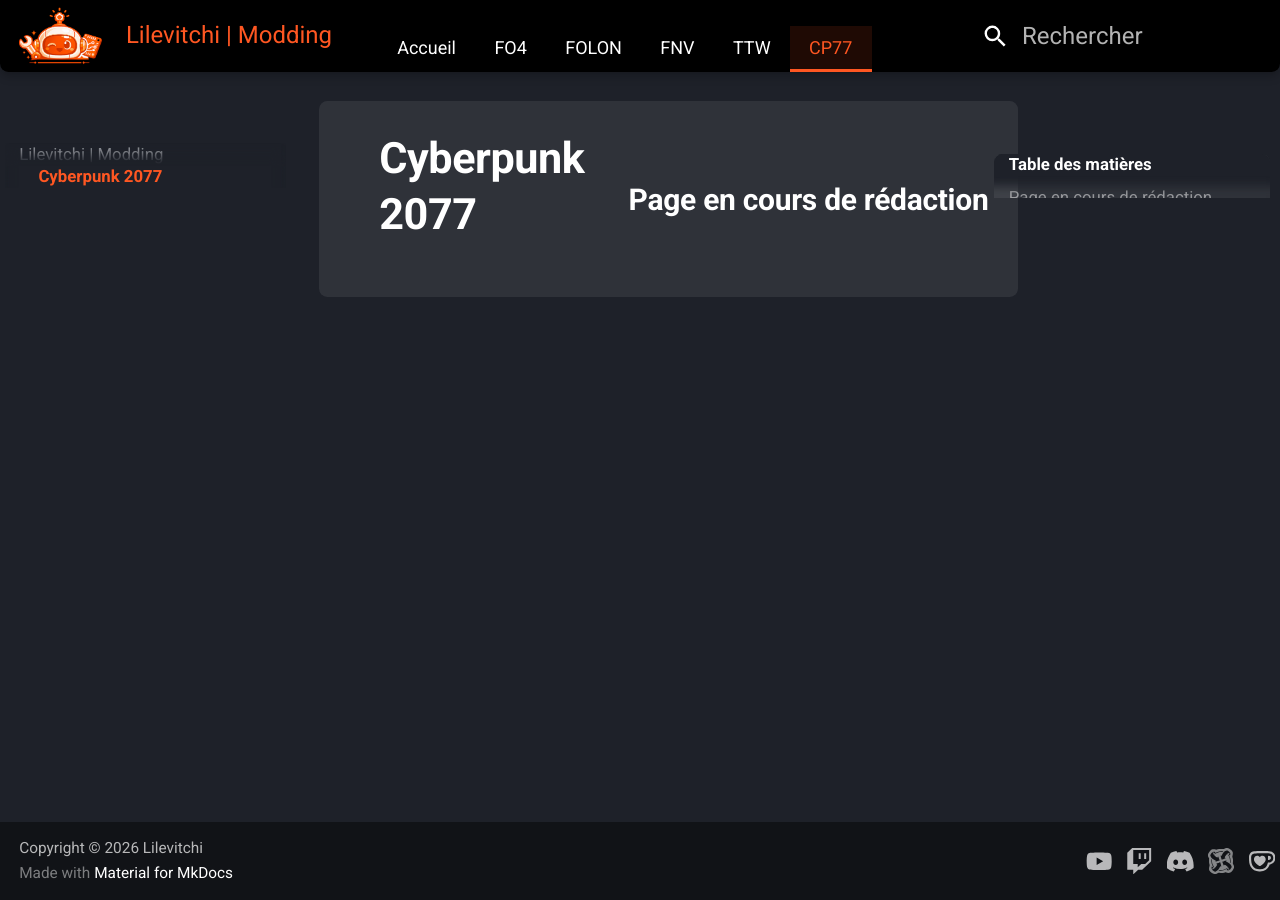
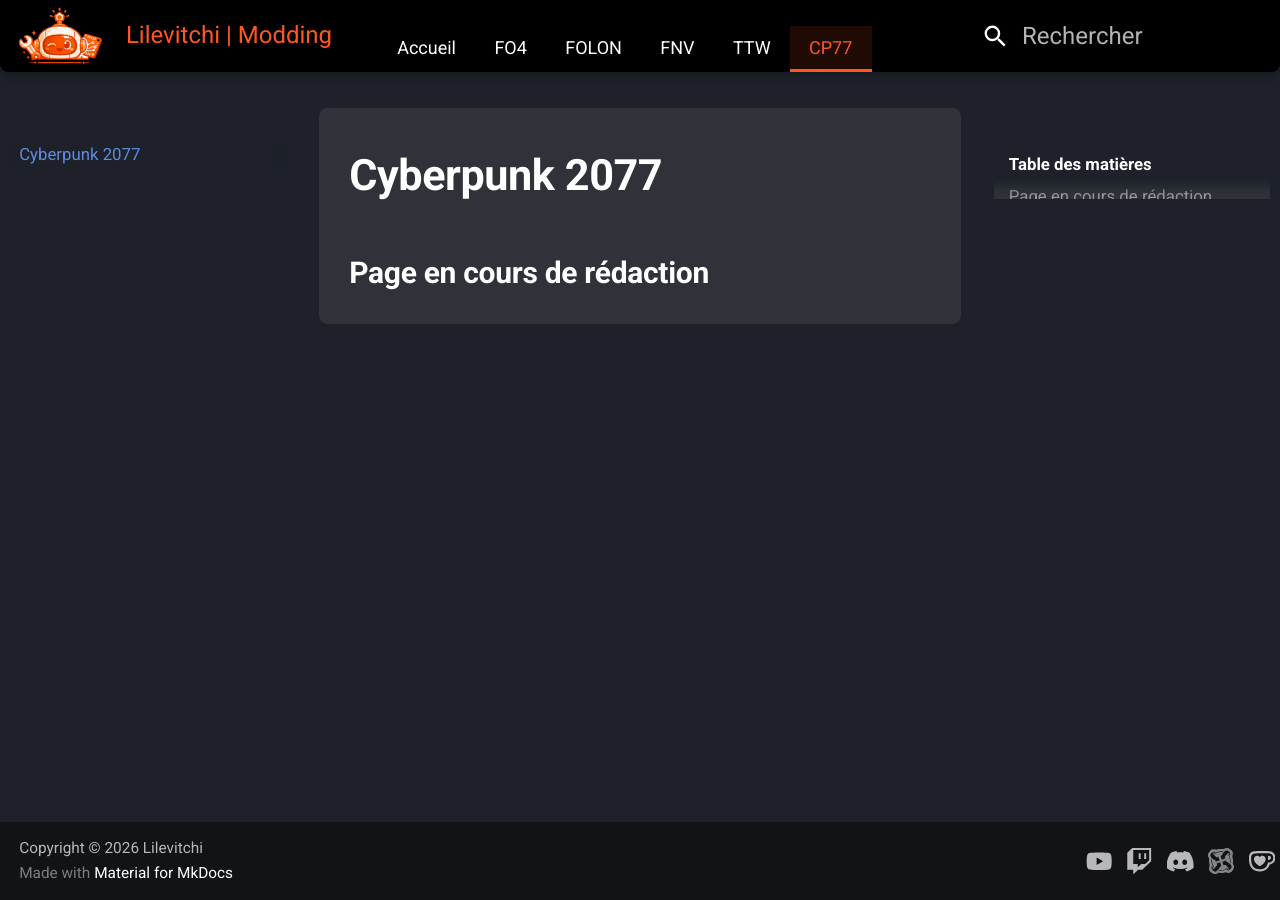
Before and after one commit to Lilevitchi/lilevitchi.github.io, an MkDocs documentation site: the page built from docs/cyberpunk/index.md, in a window 1280 px wide. Built offline with MkDocs 1.6.1 and Material for MkDocs 9.7.7, drawn with Linux system fonts in a browser that asks for light colours.

Commit message:
Update extra.css

```diff
--- a/docs/stylesheets/extra.css
+++ b/docs/stylesheets/extra.css
@@ -232,18 +232,21 @@
    STRUCTURE GLOBALE DU CONTENU
    -------------------------------------------------- */
 
-[data-md-color-scheme] .md-main__inner,
+/*[data-md-color-scheme] .md-main__inner,
 [data-md-color-scheme] .md-content {
   margin-top: var(--space-sm);
+}*/
+
+/* Contenu central */
+[data-md-color-scheme] .md-content {
+  max-width: none;
+  flex: 1;
 }
 
 /* Conteneur principal */
 [data-md-color-scheme] .md-content__inner {
-  display: grid;
-  grid-template-columns: auto 1fr auto;
   gap: var(--space-lg);
-  max-width: none;
-  width: 100%;
+  max-width: 100%;
   padding: var(--space-lg);
   background-color: var(--tab-bg-hover);
   border-radius: var(--radius-sm);
@@ -418,7 +421,7 @@
   margin-right: var(--space-lg);
   flex-shrink: 0;
   width: auto;
-  height: 72px;
+  height: 100px;
  /* align-self: center;*/
 }
 
@@ -557,7 +560,7 @@
    ==============================*/
 
 /* Liens et titres du menu latéral uniquement */
-[data-md-color-scheme] .md-nav--primary .md-nav__link,
+/*[data-md-color-scheme] .md-nav--primary .md-nav__link,
 [data-md-color-scheme] .md-nav--primary .md-nav__title {
   text-transform: none;
   font-weight: 400;
@@ -566,12 +569,12 @@
 }
 
 /* Espacement des liens */
-[data-md-color-scheme] .md-nav--primary .md-nav__link {
+/*[data-md-color-scheme] .md-nav--primary .md-nav__link {
   padding-left: 0.8rem;
 }
 
 /* Lien actif */
-[data-md-color-scheme] .md-nav--primary .md-nav__link--active {
+/*[data-md-color-scheme] .md-nav--primary .md-nav__link--active {
   color: var(--accent);
   font-weight: var(--font-bold);
   background: transparent;
```
